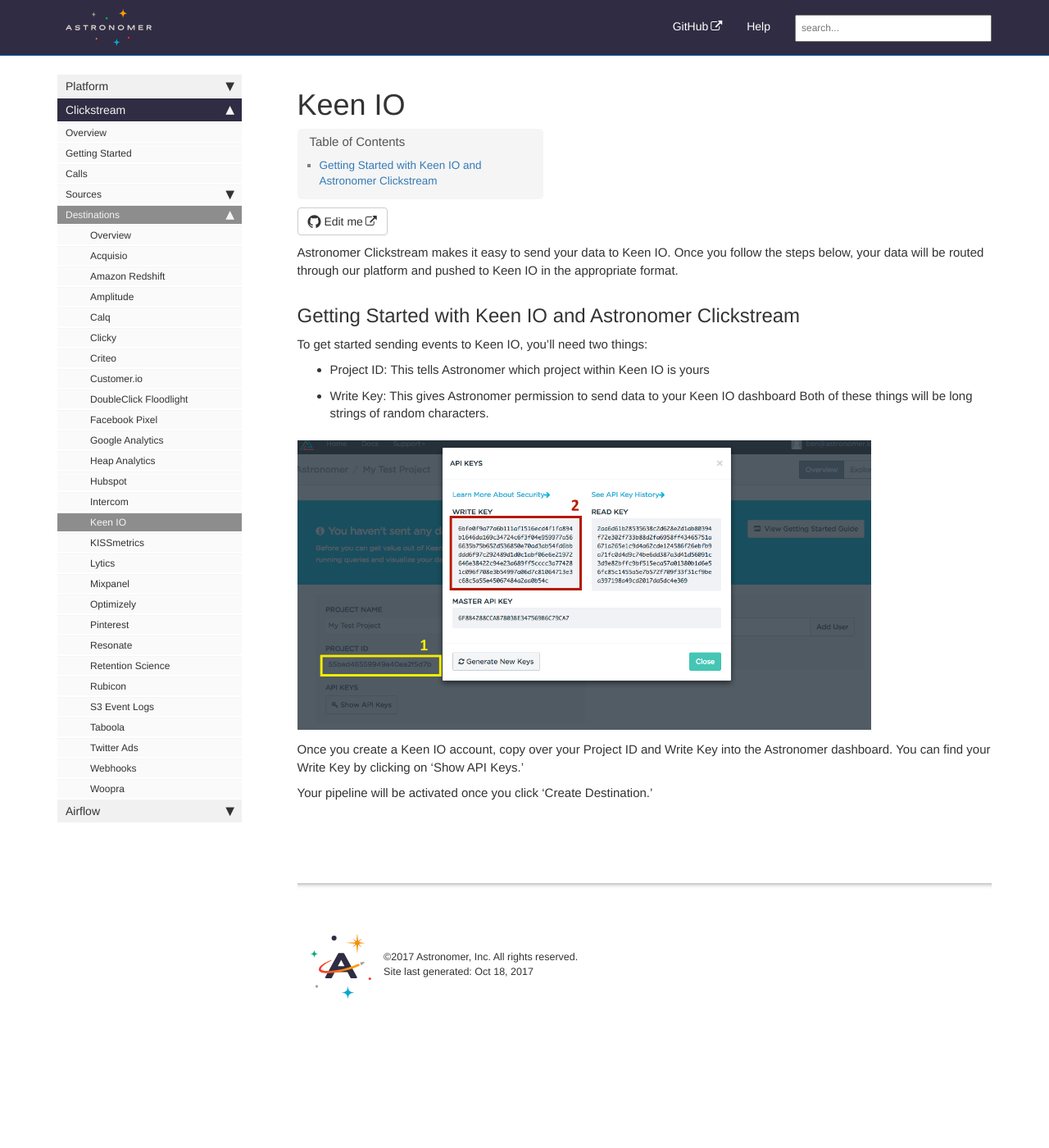
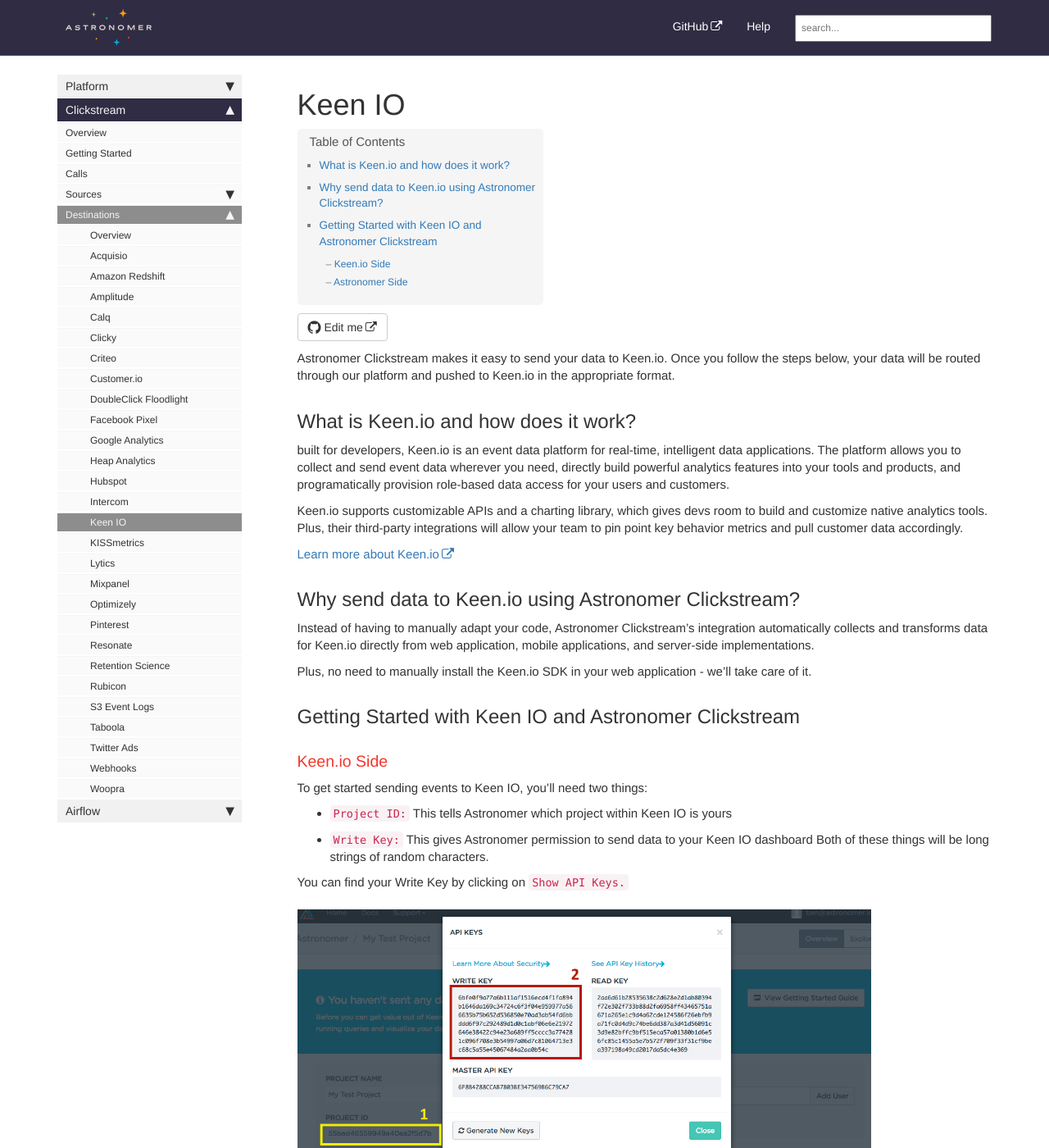
Before and after one commit to petedejoy/documentation, a Jekyll site: the page built from v2/clickstream/destinations/keen-io.md, in a window 1280 px wide and 1400 px high. Shown: the whole window at 82% size. Built offline with Jekyll 4.4.1, drawn with Linux system fonts in a browser that asks for light colours; nearby versions of some CDN libraries; comment, search, counter and statistics services are not loaded; some of the changed text lies outside the part shown.

Commit message:
Keen.io update #21

```diff
--- a/v2/clickstream/destinations/keen-io.md
+++ b/v2/clickstream/destinations/keen-io.md
@@ -2,18 +2,37 @@
 title: Keen IO
 sidebar: platform_sidebar
 ---
+Astronomer Clickstream makes it easy to send your data to Keen.io. Once you follow the steps below, your data will be routed through our platform and pushed to Keen.io in the appropriate format.
 
-Astronomer Clickstream makes it easy to send your data to Keen IO. Once you follow the steps below, your data will be routed through our platform and pushed to Keen IO in the appropriate format.
+## What is Keen.io and how does it work?
+
+built for developers, Keen.io is an event data platform for real-time, intelligent data applications. The platform allows you to collect and send event data wherever you need, directly build powerful analytics features into your tools and products, and programatically provision role-based data access for your users and customers.
+
+Keen.io supports customizable APIs and a charting library, which gives devs room to build and customize native analytics tools. Plus, their third-party integrations will allow your team to pin point key behavior metrics and pull customer data accordingly.
+
+[Learn more about Keen.io](https://keen.io/)
+
+## Why send data to Keen.io using Astronomer Clickstream?
+
+Instead of having to manually adapt your code, Astronomer Clickstream's integration automatically collects and transforms data for Keen.io directly from web application, mobile applications, and server-side implementations.
+
+Plus, no need to manually install the Keen.io SDK in your web application - we'll take care of it.
 
 ## Getting Started with Keen IO and Astronomer Clickstream
 
+### Keen.io Side
+
 To get started sending events to Keen IO, you'll need two things:
-* Project ID: This tells Astronomer which project within Keen IO is yours
-* Write Key: This gives Astronomer permission to send data to your Keen IO dashboard
+* `Project ID:` This tells Astronomer which project within Keen IO is yours
+* `Write Key:` This gives Astronomer permission to send data to your Keen IO dashboard
 Both of these things will be long strings of random characters.
+
+You can find your Write Key by clicking on `Show API Keys.`
 
 ![keen-io1](../../../images/keen-io1.png)
 
-Once you create a Keen IO account, copy over your Project ID and Write Key into the Astronomer dashboard. You can find your Write Key by clicking on 'Show API Keys.'
+### Astronomer Side
 
-Your pipeline will be activated once you click 'Create Destination.'
+Once you have your Project ID and Write Key, copy both into the Astronomer dashboard.
+
+Your pipeline will be activated once you click `Create Destination.`
```
